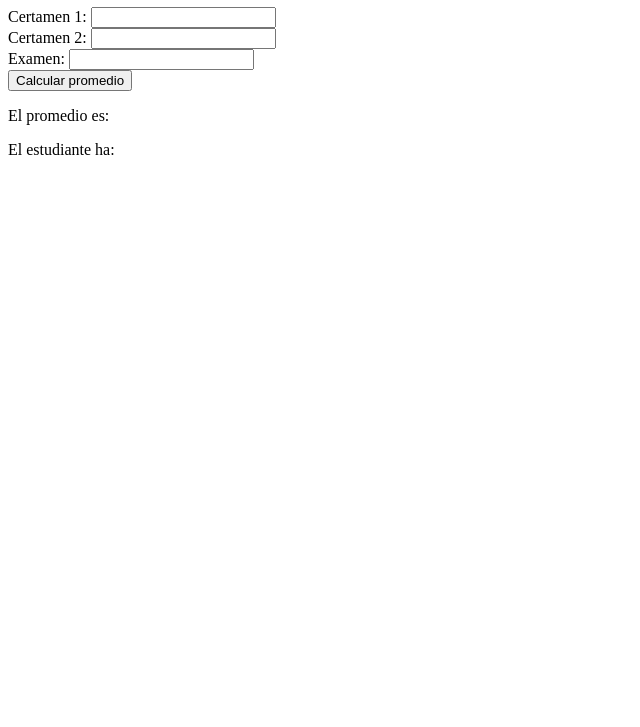
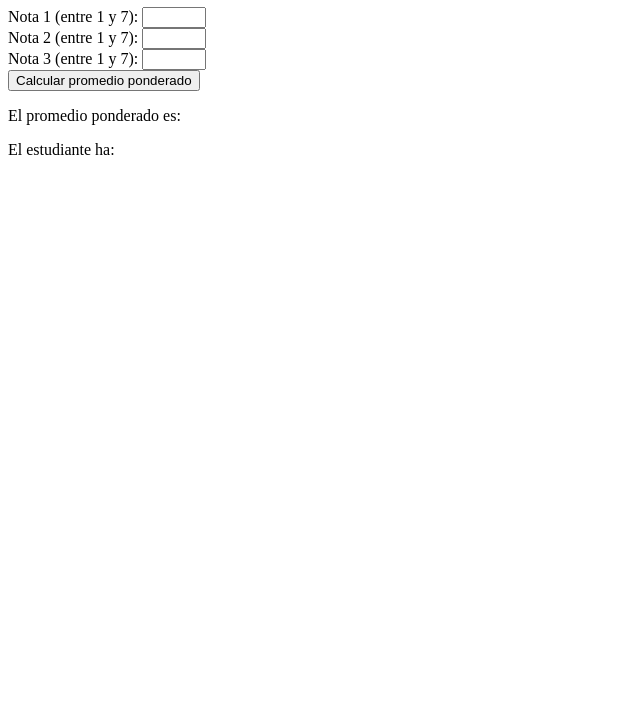
Before and after one commit to Reineger/Segunda-Entrega, a plain HTML site: page index.html in a window 1280 px wide. Shown: the part 73-800 px from the top of the page, without its empty margins (0-640 px from the left). Drawn offline with Linux system fonts and the light colour scheme.

Commit message:
agregado de condiconales, entre valores 1-7

```diff
--- a/calculadora.js
+++ b/calculadora.js
@@ -1,13 +1,19 @@
 function calcularPromedioPonderado() {
   // Obtiene los valores ingresados por el usuario
-  var certamen1 = parseInt(document.getElementById("certamen1").value);
-  var certamen2 = parseInt(document.getElementById("certamen2").value);
-  var Examen = parseInt(document.getElementById("Examen").value);
+  var nota1 = parseFloat(document.getElementById("nota1").value);
+  var nota2 = parseFloat(document.getElementById("nota2").value);
+  var nota3 = parseFloat(document.getElementById("nota3").value);
 
-  // Calculo del promedio ponderado + sus %
-  var promedio = (certamen1 * 0.2) + (certamen2 * 0.3) + (Examen * 0.5);
+  // Verifica que las notas estén en el rango de 1 a 7
+  if (nota1 < 1 || nota1 > 7 || nota2 < 1 || nota2 > 7 || nota3 < 1 || nota3 > 7) {
+    alert("Las notas deben estar entre 1 y 7");
+    return;
+  }
 
-  // Verificador aprueba o reprueba
+  // Calcula el promedio ponderado
+  var promedio = (nota1 * 0.2) + (nota2 * 0.3) + (nota3 * 0.5);
+
+  // Verifica si el estudiante aprobó o no
   if (promedio >= 4) {
     document.getElementById("resultado").innerHTML = "Aprobado";
   } else {
--- a/index.html
+++ b/index.html
@@ -7,17 +7,17 @@
 <body>
 	<h1>Calculadora de Promedios</h1>
 	<form>
-		<label for="certamen1">Certamen 1:</label>
-		<input type="number" id="certamen1" name="certamen1"><br>
+		<label for="nota1">Nota 1 (entre 1 y 7):</label>
+		<input type="number" id="nota1" name="nota1" min="1" max="7" step="0.1"><br>
 
-		<label for="certamen2">Certamen 2:</label>
-		<input type="number" id="certamen2" name="certamen2"><br>
+		<label for="nota2">Nota 2 (entre 1 y 7):</label>
+		<input type="number" id="nota2" name="nota2" min="1" max="7" step="0.1"><br>
 
-		<label for="Examen">Examen:</label>
-		<input type="number" id="Examen" name="Examen"><br>
+		<label for="nota3">Nota 3 (entre 1 y 7):</label>
+		<input type="number" id="nota3" name="nota3" min="1" max="7" step="0.1"><br>
 
-		<button onclick="calcularPromedio()">Calcular promedio</button>
-		<p>El promedio es: <span id="promedio"></span></p>
+		<button onclick="calcularPromedioPonderado()">Calcular promedio ponderado</button>
+		<p>El promedio ponderado es: <span id="promedio"></span></p>
 		<p>El estudiante ha: <span id="resultado"></span></p>
 	</form>
 </body>
```
